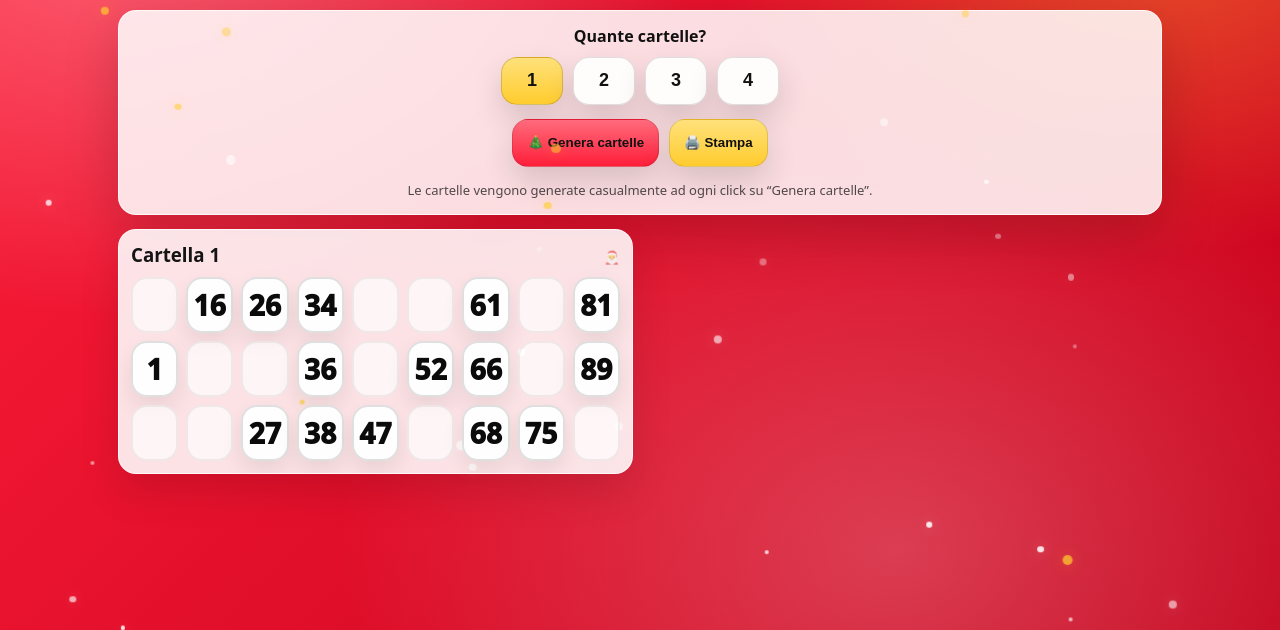
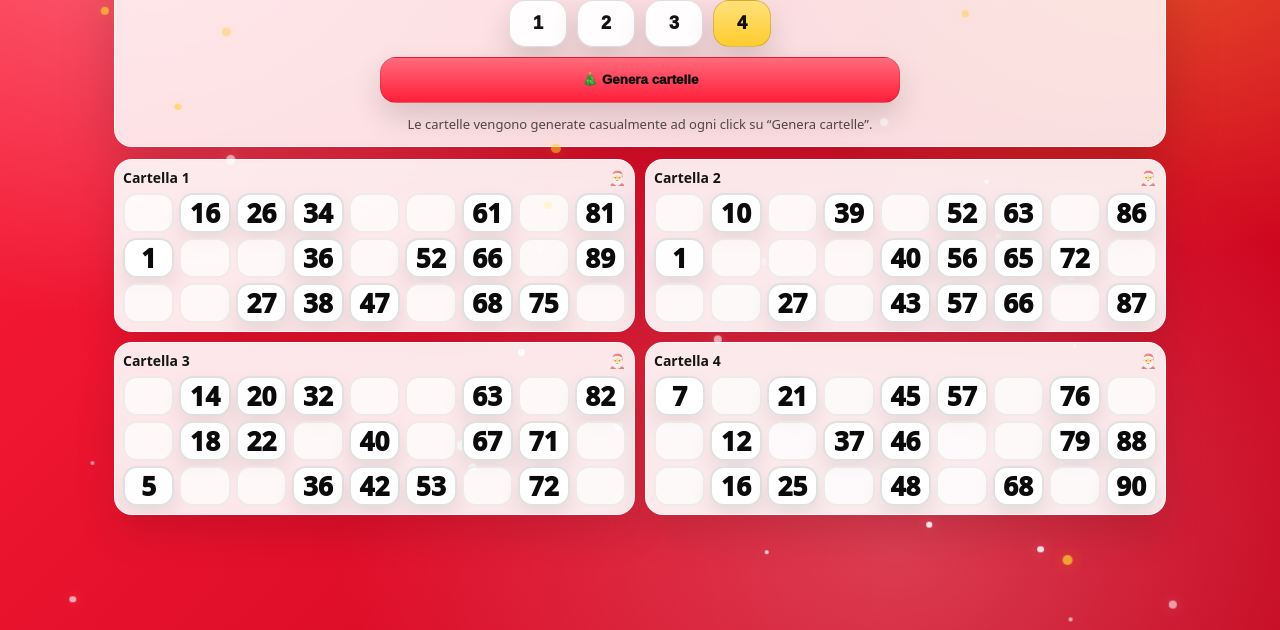
Before and after one commit to MaxGit1970/Tombola, a plain HTML site: page cartelle.html in a window 1280 px wide. Shown: the part 170-800 px from the top of the page. Drawn offline with Linux system fonts and the light colour scheme.

Commit message:
quarta ver

```diff
--- a/cartelle.html
+++ b/cartelle.html
@@ -1,4 +1,4 @@
-<!-- cartelle.html (mobile-friendly, centrato, bottoni 1-4, no seed, numeri più visibili) -->
+<!-- cartelle.html (mobile-friendly, centrato, 4 cartelle, niente stampa, genera centrato, cartelle compatte) -->
 <!doctype html>
 <html lang="it">
 <head>
@@ -22,14 +22,14 @@
       --r: 18px;
 
       --bean: rgba(215,0,27,.22);
-      --beanStroke: rgba(215,0,27,.58);
+      --beanStroke: rgba(215,0,27,.60);
     }
 
     *{ box-sizing:border-box; }
 
     body{
       margin:0;
-      min-height: 100svh; /* meglio su mobile */
+      min-height: 100svh;
       color:var(--txt);
       font-family: ui-sans-serif, system-ui, -apple-system, Segoe UI, Roboto, Arial;
       background:
@@ -38,36 +38,34 @@
         radial-gradient(900px 700px at 70% 90%, rgba(255,255,255,.22) 0%, transparent 62%),
         linear-gradient(135deg, var(--bgA), var(--bgB));
 
-      /* centro contenuto */
+      /* centra contenuto nello schermo */
       display:flex;
       justify-content:center;
       align-items:center;
 
-      /* respiro su telefoni */
-      padding: 16px 0;
-
+      padding: 14px 0;
       overflow-x:hidden;
     }
 
     .wrap{
       width:100%;
       max-width: 1100px;
-      padding: 0 14px 48px;
+      padding: 0 12px 40px;
       display:flex;
       flex-direction:column;
-      gap: 14px;
-      align-items:center; /* centra i blocchi */
+      gap: 12px;
+      align-items:center;
     }
 
     header{
       width:100%;
       max-width: 1100px;
-      padding: 0 14px;
+      padding: 0 12px;
     }
 
     .top{
       display:flex;
-      gap:12px;
+      gap:10px;
       flex-wrap:wrap;
       align-items:center;
       justify-content:space-between;
@@ -78,7 +76,6 @@
       gap:10px;
       align-items:center;
     }
-
     .brand b{ font-size:18px; }
 
     .pill{
@@ -89,15 +86,16 @@
       color: rgba(0,0,0,.68);
       font-size:13px;
       line-height:1.2;
+      text-decoration:none;
     }
 
     main{
       width:100%;
       max-width:1100px;
-      padding: 0 14px;
+      padding: 0 12px;
       display:flex;
       flex-direction:column;
-      gap: 14px;
+      gap: 12px;
       align-items:center;
     }
 
@@ -107,7 +105,7 @@
       background: var(--card);
       border-radius: var(--r);
       box-shadow: var(--shadow);
-      padding: 14px;
+      padding: 12px;
     }
 
     .controls{
@@ -119,7 +117,7 @@
     }
 
     .label{
-      font-weight: 900;
+      font-weight: 1000;
       font-size: 16px;
       color:#111;
     }
@@ -135,19 +133,18 @@
     button{
       border-radius: 16px;
       border:1px solid rgba(0,0,0,.12);
-      background: rgba(255,255,255,.90);
+      background: rgba(255,255,255,.92);
       color: #111;
       padding: 12px 14px;
-      font-weight: 900;
+      font-weight: 1000;
       cursor:pointer;
       box-shadow: 0 14px 30px rgba(0,0,0,.14);
-      min-height: 48px;
+      min-height: 46px;
       user-select:none;
     }
 
-    /* bottoni quantità cartelle */
     .qtyBtn{
-      min-width: 62px;
+      min-width: 58px;
       font-size: 18px;
     }
     .qtyBtn.active{
@@ -155,23 +152,12 @@
       border-color: rgba(0,0,0,.16);
     }
 
-    /* bottoni azione */
-    .actionRow{
-      display:flex;
-      gap:10px;
-      flex-wrap:wrap;
-      justify-content:center;
-      width:100%;
-      margin-top: 4px;
-    }
-
-    .red{
+    /* bottone genera centrato e grande su mobile */
+    .genBtn{
       background: linear-gradient(180deg, #ff6b7c, #ff1e3a);
       color:#111;
-    }
-    .gold{
-      background: linear-gradient(180deg, #ffe17b, #ffcc2e);
-      color:#111;
+      width: min(520px, 100%);
+      justify-content:center;
     }
 
     .note{
@@ -179,49 +165,50 @@
       font-size: 13px;
       line-height: 1.45;
       text-align:center;
-      margin-top: 4px;
+      margin-top: 2px;
     }
 
     .cards{
       width:100%;
       display:grid;
-      gap:14px;
-      grid-template-columns: 1fr; /* mobile */
+      gap: 10px;
+      grid-template-columns: 1fr; /* mobile: una colonna */
     }
 
-    /* tablet/desktop */
-    @media(min-width: 860px){
+    /* desktop: 2 colonne (4 cartelle = 2x2) */
+    @media(min-width: 880px){
       .cards{ grid-template-columns: 1fr 1fr; }
     }
 
     .tcard{
       border:1px solid var(--stroke);
-      background: rgba(255,255,255,.88);
+      background: rgba(255,255,255,.90);
       border-radius: var(--r);
-      padding: 12px;
+      padding: 8px;              /* compatto */
       overflow:hidden;
       box-shadow: 0 18px 40px rgba(0,0,0,.12);
     }
 
     .tcard h3{
-      margin:0 0 10px;
+      margin:0 0 6px;            /* compatto */
       display:flex;
       justify-content:space-between;
       align-items:baseline;
+      font-size: 14px;
     }
 
     .grid9{
       display:grid;
       grid-template-columns: repeat(9, 1fr);
-      gap: 8px;
+      gap: 5px;                  /* compatto */
     }
 
-    /* NUMERI MOLTO PIÙ VISIBILI */
+    /* NUMERI GRANDI ma cartella bassa */
     .cell{
-      height: 56px;                 /* più alto */
-      border-radius: 16px;
+      height: 40px;              /* più basso per 4 cartelle su schermo */
+      border-radius: 14px;
       border: 2px solid rgba(0,0,0,.12);
-      background: rgba(255,255,255,.95);
+      background: rgba(255,255,255,.96);
       display:flex;
       align-items:center;
       justify-content:center;
@@ -231,21 +218,22 @@
       cursor:pointer;
       color:#0b0b0b;
 
-      font-size: clamp(20px, 4.6vw, 28px); /* grande su mobile, ancora grande su desktop */
+      /* font-size: clamp(17px, 4.1vw, 22px); */
+      font-size: clamp(19px, 4.4vw, 26px);
       letter-spacing: .2px;
 
       box-shadow: 0 10px 22px rgba(0,0,0,.08);
     }
 
     .cell.empty{
-      background: rgba(255,255,255,.65);
+      background: rgba(255,255,255,.70);
       cursor:default;
       border-color: rgba(0,0,0,.06);
       box-shadow:none;
     }
 
     .cell.marked{
-      background: linear-gradient(180deg, rgba(215,0,27,.32), rgba(215,0,27,.16));
+      background: linear-gradient(180deg, rgba(215,0,27,.30), rgba(215,0,27,.14));
       border-color: rgba(215,0,27,.62);
       box-shadow: 0 12px 26px rgba(215,0,27,.14);
     }
@@ -253,32 +241,18 @@
     .cell.marked::after{
       content:"🫘";
       position:absolute;
-      right:8px;
-      top:6px;
-      font-size: 18px;
+      right:6px;
+      top:4px;
+      font-size: 16px;
       opacity:.95;
       filter: drop-shadow(0 10px 14px rgba(0,0,0,.22));
-    }
-
-    /* Stampa */
-    @media print{
-      header, .card, .note { display:none !important; }
-      body{ background:#fff !important; color:#000; display:block; padding:0; }
-      main{ max-width:none; padding:0; }
-      .tcard{ break-inside: avoid; background:#fff; border:1px solid #ddd; box-shadow:none; }
-      .cell{ background:#fff; border:1px solid #bbb; color:#000; box-shadow:none; font-size:18px; }
-      .cell.empty{ background:#fff; border:1px solid #eee; }
-      .cell.marked::after{ content:""; }
     }
 
     /* Glitter snow */
     .snow{ position:fixed; inset:0; pointer-events:none; overflow:hidden; }
     .flake{
-      position:absolute;
-      top:-10px;
-      width:7px;
-      height:7px;
-      border-radius:50%;
+      position:absolute; top:-10px;
+      width:7px; height:7px; border-radius:50%;
       background: rgba(255,255,255,.95);
       box-shadow: 0 0 16px rgba(255,255,255,.45);
       opacity:.9;
@@ -307,10 +281,10 @@
           <div style="font-size:24px">🧾</div>
           <div>
             <b>Cartelle</b>
-            <div class="pill">Tocca un numero per mettere/togliere il fagiolo</div>
+            <div class="pill" style="display:inline-block;margin-top:4px">Tocca un numero per mettere/togliere il fagiolo</div>
           </div>
         </div>
-        <a class="pill" href="./index.html" style="text-decoration:none;color:inherit">← Home</a>
+        <a class="pill" href="./index.html">← Home</a>
       </div>
     </header>
 
@@ -320,16 +294,13 @@
           <div class="label">Quante cartelle?</div>
 
           <div class="btnRow" id="qtyRow">
-            <button class="qtyBtn active" data-n="1">1</button>
+            <button class="qtyBtn" data-n="1">1</button>
             <button class="qtyBtn" data-n="2">2</button>
             <button class="qtyBtn" data-n="3">3</button>
-            <button class="qtyBtn" data-n="4">4</button>
+            <button class="qtyBtn active" data-n="4">4</button>
           </div>
 
-          <div class="actionRow">
-            <button class="red" id="gen">🎄 Genera cartelle</button>
-            <button class="gold" id="print">🖨️ Stampa</button>
-          </div>
+          <button class="genBtn" id="gen">🎄 Genera cartelle</button>
 
           <div class="note">
             Le cartelle vengono generate casualmente ad ogni click su “Genera cartelle”.
@@ -344,7 +315,7 @@
   <script>
     // Glitter snow (meno particelle = meglio su mobile)
     const snow = document.getElementById('snow');
-    const N = 42;
+    const N = 38;
     for(let i=0;i<N;i++){
       const f = document.createElement('div');
       const isGold = Math.random() < 0.22;
@@ -364,9 +335,8 @@
       snow.appendChild(f);
     }
 
-    // RNG (non-seeded) per cartelle sempre diverse
+    // RNG semplice (non-seeded): cartelle sempre diverse
     function rng(){ return Math.random(); }
-
     function pickUnique(arr, k){
       const a = arr.slice();
       const out = [];
@@ -392,8 +362,8 @@
 
     function makeCard(){
       // quante cifre per colonna (1..3), totale 15
-      let counts = Array(9).fill(1); // 9 numeri
-      let remaining = 6; // arrivare a 15
+      let counts = Array(9).fill(1);
+      let remaining = 6;
       while(remaining > 0){
         const c = Math.floor(rng()*9);
         if(counts[c] < 3){ counts[c]++; remaining--; }
@@ -446,7 +416,7 @@
     function renderCard(container, idx, grid){
       const card = document.createElement('div');
       card.className = "tcard";
-      card.innerHTML = `<h3><span>Cartella ${idx+1}</span><span style="color:rgba(0,0,0,.55);font-size:13px">🎅</span></h3>`;
+      card.innerHTML = `<h3><span>Cartella ${idx+1}</span><span style="color:rgba(0,0,0,.55)">🎅</span></h3>`;
       const g = document.createElement('div');
       g.className = 'grid9';
 
@@ -464,7 +434,7 @@
       container.appendChild(card);
     }
 
-    let selectedN = 1;
+    let selectedN = 4; // default 4
 
     // bottoni 1-4
     const qtyRow = document.getElementById('qtyRow');
@@ -483,14 +453,13 @@
         const grid = makeCard();
         renderCard(wrap, i, grid);
       }
-      // scroll morbido verso le cartelle su mobile
+      // scroll morbido verso le cartelle (utile su mobile)
       wrap.scrollIntoView({behavior:'smooth', block:'start'});
     }
 
     document.getElementById('gen').onclick = generate;
-    document.getElementById('print').onclick = () => window.print();
 
-    // genera subito 1 cartella
+    // genera subito 4 cartelle
     generate();
   </script>
 </body>
```
